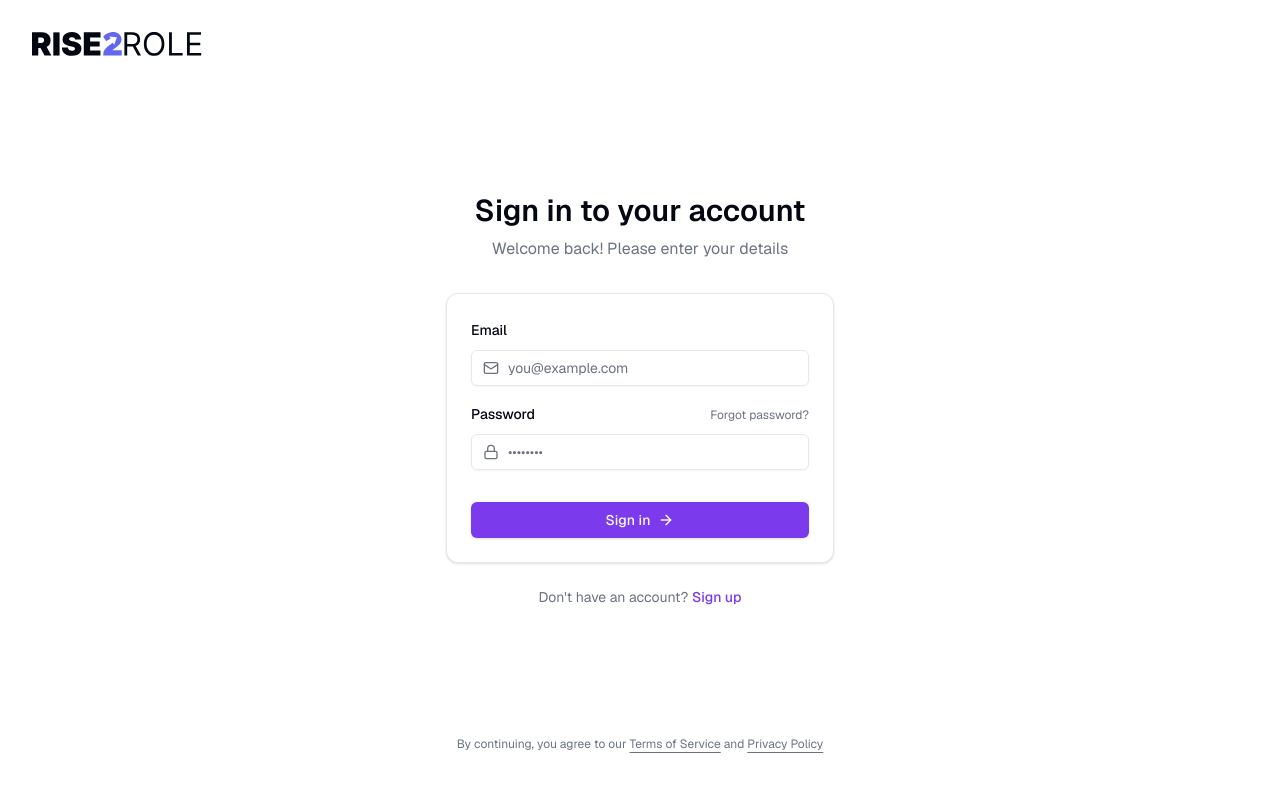
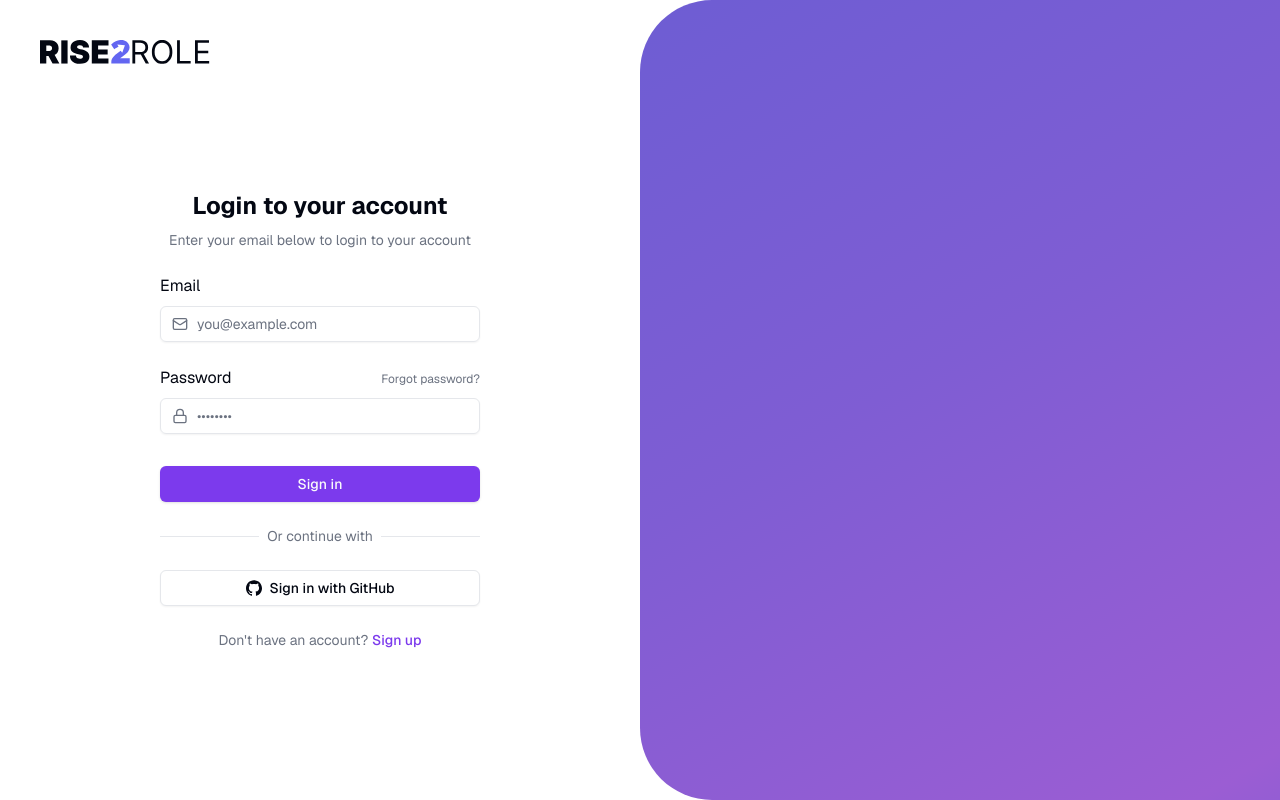
Before and after one commit to deenr/rise2role-nextjs, a Next.js app: page /sign-in in a window 1280 px wide. Built offline with nearby package versions, Linux system fonts and the light colour scheme.

Commit message:
chore: design changes

```diff
--- a/app/(auth-pages)/sign-in/page.tsx
+++ b/app/(auth-pages)/sign-in/page.tsx
@@ -3,37 +3,41 @@ import { FormMessage, Message } from '@/components/form-message';
 import { Rise2RoleLogo } from '@/components/rise2role-logo';
 import { SubmitButton } from '@/components/submit-button';
 import { Button } from '@/components/ui/button';
-import { Card } from '@/components/ui/card';
 import { Input } from '@/components/ui/input';
-import { Label } from '@/components/ui/label';
-import { ArrowRight, Lock, Mail } from 'lucide-react';
+import { Label } from '@radix-ui/react-label';
+import { Lock, Mail } from 'lucide-react';
 import Link from 'next/link';
 
 export default async function Login(props: { searchParams: Promise<Message> }) {
   const searchParams = await props.searchParams;
 
   return (
-    <div className="m-auto flex w-full max-w-[420px] flex-col px-4">
-      <Rise2RoleLogo className="absolute left-4 top-12 h-6 min-h-6 w-[170px] md:left-8 md:top-8" />
-      <div className="mb-8 sm:text-center">
-        <h2 className="text-3xl font-semibold">Sign in to your account</h2>
-        <p className="mt-2 text-base text-muted-foreground">Welcome back! Please enter your details</p>
+    <div className="grid min-h-svh w-full lg:grid-cols-2">
+      <div className="flex flex-col gap-4 p-6 md:p-10">
+        <div className="flex justify-center gap-2 md:justify-start">
+          <a href="#" className="flex items-center gap-2 font-medium">
+            <Rise2RoleLogo className="h-6 min-h-6 w-[170px]" />
+          </a>
         </div>
-      <Card className="overflow-hidden">
-        <div className="p-6">
-          <form className="space-y-6">
-            <div className="space-y-4">
-              <div className="space-y-2">
+        <div className="flex flex-1 items-center justify-center">
+          <div className="w-full max-w-xs">
+            <form className="flex flex-col gap-6">
+              <div className="flex flex-col items-center gap-2 text-center">
+                <h1 className="text-2xl font-bold">Login to your account</h1>
+                <p className="text-balance text-sm text-muted-foreground">Enter your email below to login to your account</p>
+              </div>
+              <div className="grid gap-6">
+                <div className="grid gap-2">
                   <Label htmlFor="email">Email</Label>
                   <div className="group relative">
                     <Mail className="absolute left-3 top-1/2 h-4 w-4 -translate-y-1/2 text-muted-foreground transition-colors group-focus-within:scale-110 group-focus-within:text-primary" />
                     <Input className="pl-9" name="email" placeholder="you@example.com" required />
                   </div>
                 </div>
-              <div className="space-y-2">
-                <div className="flex items-center justify-between">
+                <div className="grid gap-2">
+                  <div className="flex items-center">
                     <Label htmlFor="password">Password</Label>
-                  <Link href="/forgot-password">
+                    <Link className="ml-auto" href="/forgot-password">
                       <Button variant="link" className="h-fit p-0 text-xs font-normal text-muted-foreground hover:text-primary">
                         Forgot password?
                       </Button>
@@ -45,34 +49,35 @@ export default async function Login(props: { searchParams: Promise<Message> }) {
                   </div>
                   <FormMessage message={searchParams} />
                 </div>
-            </div>
                 <SubmitButton className="w-full" pendingText="Signing In..." formAction={signInAction}>
                   Sign in
-              <ArrowRight className="h-4 w-4" />
                 </SubmitButton>
-          </form>
+                <div className="relative text-center text-sm after:absolute after:inset-0 after:top-1/2 after:z-0 after:flex after:items-center after:border-t after:border-border">
+                  <span className="relative z-10 bg-background px-2 text-muted-foreground">Or continue with</span>
                 </div>
-      </Card>
-      <div className="mt-6 text-center">
-        <p className="text-sm text-muted-foreground">
-          Don't have an account?{' '}
+                <Button variant="outline" className="w-full">
+                  <svg xmlns="http://www.w3.org/2000/svg" viewBox="0 0 24 24">
+                    <path
+                      d="M12 .297c-6.63 0-12 5.373-12 12 0 5.303 3.438 9.8 8.205 11.385.6.113.82-.258.82-.577 0-.285-.01-1.04-.015-2.04-3.338.724-4.042-1.61-4.042-1.61C4.422 18.07 3.633 17.7 3.633 17.7c-1.087-.744.084-.729.084-.729 1.205.084 1.838 1.236 1.838 1.236 1.07 1.835 2.809 1.305 3.495.998.108-.776.417-1.305.76-1.605-2.665-.3-5.466-1.332-5.466-5.93 0-1.31.465-2.38 1.235-3.22-.135-.303-.54-1.523.105-3.176 0 0 1.005-.322 3.3 1.23.96-.267 1.98-.399 3-.405 1.02.006 2.04.138 3 .405 2.28-1.552 3.285-1.23 3.285-1.23.645 1.653.24 2.873.12 3.176.765.84 1.23 1.91 1.23 3.22 0 4.61-2.805 5.625-5.475 5.92.42.36.81 1.096.81 2.22 0 1.606-.015 2.896-.015 3.286 0 .315.21.69.825.57C20.565 22.092 24 17.592 24 12.297c0-6.627-5.373-12-12-12"
+                      fill="currentColor"
+                    />
+                  </svg>
+                  Sign in with GitHub
+                </Button>
+              </div>
+              <p className="text-center text-sm text-muted-foreground">
+                Don&apos;t have an account?{' '}
                 <Link href={'/sign-up'}>
                   <Button variant="link" className="h-fit p-0 text-primary hover:text-primary/80">
                     Sign up
                   </Button>
                 </Link>
               </p>
+            </form>
           </div>
-      <p className="absolute bottom-12 left-1/2 -translate-x-1/2 text-center text-xs text-muted-foreground">
-        By continuing, you agree to our{' '}
-        <a href="terms" className="underline underline-offset-4 hover:text-primary">
-          Terms of Service
-        </a>{' '}
-        and{' '}
-        <a href="privacy" className="underline underline-offset-4 hover:text-primary">
-          Privacy Policy
-        </a>
-      </p>
+        </div>
+      </div>
+      <div className="bg-gradient hidden rounded-l-[72px] lg:block"></div>
     </div>
   );
 }
--- a/app/(auth-pages)/sign-up/page.tsx
+++ b/app/(auth-pages)/sign-up/page.tsx
@@ -3,10 +3,9 @@ import { FormMessage, Message } from '@/components/form-message';
 import { Rise2RoleLogo } from '@/components/rise2role-logo';
 import { SubmitButton } from '@/components/submit-button';
 import { Button } from '@/components/ui/button';
-import { Card } from '@/components/ui/card';
 import { Input } from '@/components/ui/input';
 import { Label } from '@/components/ui/label';
-import { ArrowRight, Lock, Mail } from 'lucide-react';
+import { Lock, Mail } from 'lucide-react';
 import Link from 'next/link';
 
 export default async function Signup(props: { searchParams: Promise<Message> }) {
@@ -20,41 +19,55 @@ export default async function Signup(props: { searchParams: Promise<Message> })
   }
 
   return (
-    <div className="m-auto flex w-full max-w-[420px] flex-col px-4">
-      <Rise2RoleLogo className="absolute left-4 top-12 h-6 min-h-6 w-[170px] md:left-8 md:top-8" />
-      <div className="mb-8 sm:text-center">
-        <h2 className="text-3xl font-semibold">Create your account</h2>
-        <p className="mt-2 text-base text-muted-foreground">Create your account by entering your details</p>
+    <div className="grid min-h-svh w-full">
+      <div className="flex flex-col gap-4 p-6 md:p-10">
+        <div className="flex justify-center gap-2 md:justify-start">
+          <a href="#" className="flex items-center gap-2 font-medium">
+            <Rise2RoleLogo className="h-6 min-h-6 w-[170px]" />
+          </a>
         </div>
-      <Card className="overflow-hidden">
-        <div className="p-6">
-          <form className="space-y-6">
-            <div className="space-y-4">
-              <div className="space-y-2">
+        <div className="flex flex-1 items-center justify-center">
+          <div className="w-full max-w-xs">
+            <form className="flex flex-col gap-6">
+              <div className="flex flex-col items-center gap-2 text-center">
+                <h1 className="text-2xl font-bold">Create your account</h1>
+                <p className="text-balance text-sm text-muted-foreground">Create your account by entering your details</p>
+              </div>
+              <div className="grid gap-6">
+                <div className="grid gap-2">
                   <Label htmlFor="email">Email</Label>
                   <div className="group relative">
                     <Mail className="absolute left-3 top-1/2 h-4 w-4 -translate-y-1/2 text-muted-foreground transition-colors group-focus-within:scale-110 group-focus-within:text-primary" />
                     <Input className="pl-9" name="email" placeholder="you@example.com" required />
                   </div>
                 </div>
-              <div className="space-y-2">
+                <div className="grid gap-2">
+                  <div className="flex items-center">
                     <Label htmlFor="password">Password</Label>
+                  </div>
                   <div className="group relative">
                     <Lock className="absolute left-3 top-1/2 size-4 h-4 w-4 -translate-y-1/2 text-muted-foreground transition-colors group-focus-within:scale-110 group-focus-within:text-primary" />
-                  <Input className="pl-9" type="password" name="password" minLength={8} placeholder="••••••••" required />
+                    <Input className="pl-9" type="password" name="password" placeholder="••••••••" required />
                   </div>
                   <FormMessage message={searchParams} />
                 </div>
-            </div>
                 <SubmitButton className="w-full" pendingText="Signing up..." formAction={signUpAction}>
                   Sign up
-              <ArrowRight className="h-4 w-4" />
                 </SubmitButton>
-          </form>
+                <div className="relative text-center text-sm after:absolute after:inset-0 after:top-1/2 after:z-0 after:flex after:items-center after:border-t after:border-border">
+                  <span className="relative z-10 bg-background px-2 text-muted-foreground">Or continue with</span>
                 </div>
-      </Card>
-      <div className="mt-6 text-center">
-        <p className="text-sm text-muted-foreground">
+                <Button variant="outline" className="w-full">
+                  <svg xmlns="http://www.w3.org/2000/svg" viewBox="0 0 24 24">
+                    <path
+                      d="M12 .297c-6.63 0-12 5.373-12 12 0 5.303 3.438 9.8 8.205 11.385.6.113.82-.258.82-.577 0-.285-.01-1.04-.015-2.04-3.338.724-4.042-1.61-4.042-1.61C4.422 18.07 3.633 17.7 3.633 17.7c-1.087-.744.084-.729.084-.729 1.205.084 1.838 1.236 1.838 1.236 1.07 1.835 2.809 1.305 3.495.998.108-.776.417-1.305.76-1.605-2.665-.3-5.466-1.332-5.466-5.93 0-1.31.465-2.38 1.235-3.22-.135-.303-.54-1.523.105-3.176 0 0 1.005-.322 3.3 1.23.96-.267 1.98-.399 3-.405 1.02.006 2.04.138 3 .405 2.28-1.552 3.285-1.23 3.285-1.23.645 1.653.24 2.873.12 3.176.765.84 1.23 1.91 1.23 3.22 0 4.61-2.805 5.625-5.475 5.92.42.36.81 1.096.81 2.22 0 1.606-.015 2.896-.015 3.286 0 .315.21.69.825.57C20.565 22.092 24 17.592 24 12.297c0-6.627-5.373-12-12-12"
+                      fill="currentColor"
+                    />
+                  </svg>
+                  Sign up with GitHub
+                </Button>
+              </div>
+              <p className="text-center text-sm text-muted-foreground">
                 Already have an account?{' '}
                 <Link href={'/sign-in'}>
                   <Button variant="link" className="h-fit p-0 text-primary hover:text-primary/80">
@@ -62,17 +75,57 @@ export default async function Signup(props: { searchParams: Promise<Message> })
                   </Button>
                 </Link>
               </p>
+            </form>
           </div>
-      <p className="absolute bottom-12 left-1/2 -translate-x-1/2 text-center text-xs text-muted-foreground">
-        By continuing, you agree to our{' '}
-        <a href="terms" className="underline underline-offset-4 hover:text-primary">
-          Terms of Service
-        </a>{' '}
-        and{' '}
-        <a href="privacy" className="underline underline-offset-4 hover:text-primary">
-          Privacy Policy
-        </a>
-      </p>
         </div>
+      </div>
+    </div>
+
+    // <div className="m-auto flex w-full max-w-[420px] flex-col px-4">
+    //   <Rise2RoleLogo className="absolute left-4 top-12 h-6 min-h-6 w-[170px] md:left-8 md:top-8" />
+    //   <div className="mb-8 sm:text-center">
+    //     <h2 className="text-3xl font-semibold">Create your account</h2>
+    //     <p className="mt-2 text-base text-muted-foreground">Create your account by entering your details</p>
+    //   </div>
+    //   <Card className="overflow-hidden">
+    //     <div className="p-6">
+    //       <form className="space-y-6">
+    //         <div className="space-y-4">
+    //           <div className="space-y-2">
+    //             <Label htmlFor="email">Email</Label>
+    //             <div className="group relative">
+    //               <Mail className="absolute left-3 top-1/2 h-4 w-4 -translate-y-1/2 text-muted-foreground transition-colors group-focus-within:scale-110 group-focus-within:text-primary" />
+    //               <Input className="pl-9" name="email" placeholder="you@example.com" required />
+    //             </div>
+    //           </div>
+    //           <div className="space-y-2">
+    //             <Label htmlFor="password">Password</Label>
+    //             <div className="group relative">
+    //               <Lock className="absolute left-3 top-1/2 size-4 h-4 w-4 -translate-y-1/2 text-muted-foreground transition-colors group-focus-within:scale-110 group-focus-within:text-primary" />
+    //               <Input className="pl-9" type="password" name="password" minLength={8} placeholder="••••••••" required />
+    //             </div>
+    //             <FormMessage message={searchParams} />
+    //           </div>
+    //         </div>
+    //         <SubmitButton className="w-full" pendingText="Signing up..." formAction={signUpAction}>
+    //           Sign up
+    //           <ArrowRight className="h-4 w-4" />
+    //         </SubmitButton>
+    //       </form>
+    //     </div>
+    //   </Card>
+    //   <div className="mt-6 text-center">
+    //   </div>
+    //   <p className="absolute bottom-12 left-1/2 -translate-x-1/2 text-center text-xs text-muted-foreground">
+    //     By continuing, you agree to our{' '}
+    //     <a href="terms" className="underline underline-offset-4 hover:text-primary">
+    //       Terms of Service
+    //     </a>{' '}
+    //     and{' '}
+    //     <a href="privacy" className="underline underline-offset-4 hover:text-primary">
+    //       Privacy Policy
+    //     </a>
+    //   </p>
+    // </div>
   );
 }
```
Also changed, not shown: app/(auth-pages)/forgot-password/page.tsx (+19 -16 lines). Lines whose indentation alone changed are shown as unchanged.
